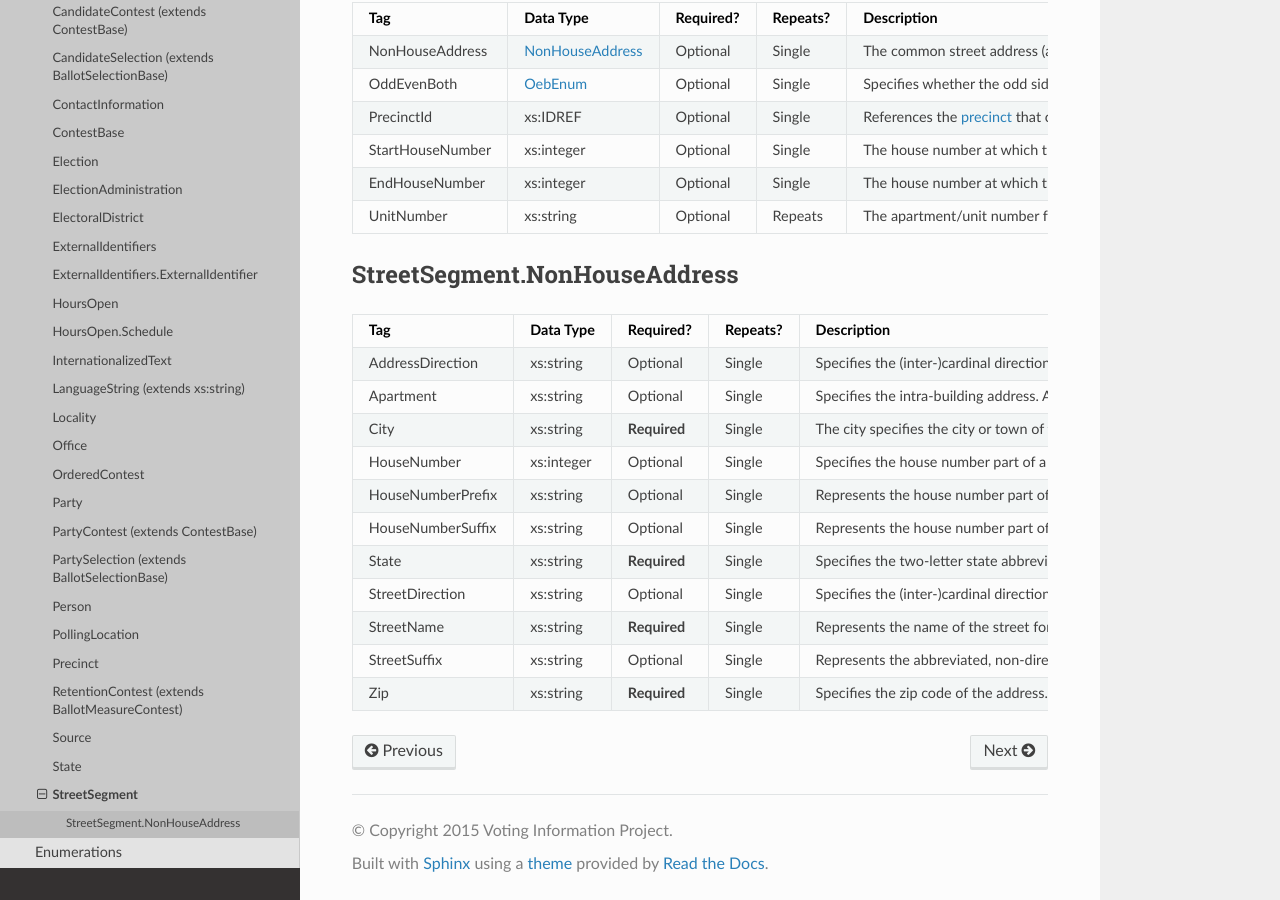
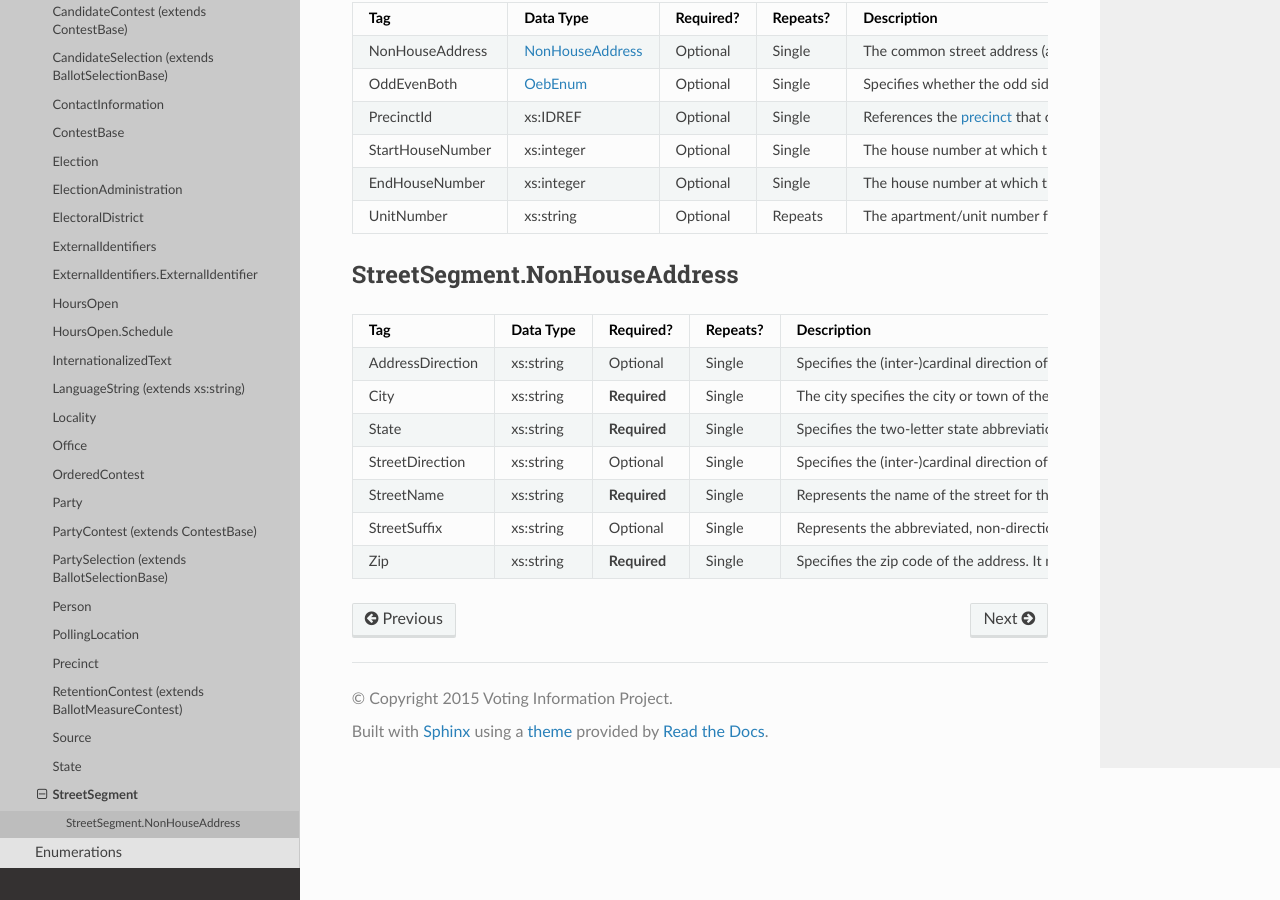
Before and after one commit to votinginfoproject/vip-specification, a Sphinx documentation site: the page built from docs/xml/elements/street_segment.rst, in a window 1280 px wide and 900 px high, scrolled down 504 px. Built offline with Sphinx 7.4.7 and the Read the Docs theme 2.0.0, drawn with Linux system fonts in a browser that asks for light colours.

Commit message:
Update documentation to reflect the changes to the spec.

```diff
--- a/docs/xml/elements/candidate_selection.rst
+++ b/docs/xml/elements/candidate_selection.rst
@@ -5,11 +5,11 @@ CandidateSelection (extends BallotSelectionBase)
 | Tag                            | Data Type                                          | Required?    | Repeats?   |                                                  Description |                                     Error Handling |
 |                                |                                                    |              |            |                                                              |                                                    |
 +================================+====================================================+==============+============+==============================================================+====================================================+
-| isWriteIn                      | xs:boolean                                         | Optional     | Attribute  |                                                              |                                                    |
-+--------------------------------+----------------------------------------------------+--------------+------------+--------------------------------------------------------------+----------------------------------------------------+
 | CandidateId                    | xs:IDREF                                           | Optional     | Repeats    |                                                              |                                                    |
 +--------------------------------+----------------------------------------------------+--------------+------------+--------------------------------------------------------------+----------------------------------------------------+
 | EndorsementPartyId             | xs:IDREF                                           | Optional     | Repeats    |                                                              |                                                    |
++--------------------------------+----------------------------------------------------+--------------+------------+--------------------------------------------------------------+----------------------------------------------------+
+| IsWriteIn                      | xs:boolean                                         | Optional     | Single     |                                                              |                                                    |
 +--------------------------------+----------------------------------------------------+--------------+------------+--------------------------------------------------------------+----------------------------------------------------+
 
 .. code-block:: xml
--- a/docs/xml/elements/external_identifiers.rst
+++ b/docs/xml/elements/external_identifiers.rst
@@ -5,7 +5,7 @@ ExternalIdentifiers
 | Tag                            | Data Type                                          | Required?    | Repeats?   |                                                  Description |                                     Error Handling |
 |                                |                                                    |              |            |                                                              |                                                    |
 +================================+====================================================+==============+============+==============================================================+====================================================+
-| ExternalIdentifier             | ExternalIdentifiers.ExternalIdentifier             | Optional     | Single     |                                                              |                                                    |
+| ExternalIdentifier             | ExternalIdentifiers.ExternalIdentifier             | Optional     | Repeats    |                                                              |                                                    |
 +--------------------------------+----------------------------------------------------+--------------+------------+--------------------------------------------------------------+----------------------------------------------------+
 
 ExternalIdentifiers.ExternalIdentifier
--- a/docs/xml/elements/street_segment.rst
+++ b/docs/xml/elements/street_segment.rst
@@ -129,61 +129,11 @@ StreetSegment.NonHouseAddress
 |                   |            |             |             |Capitol St NE."       |                         |
 |                   |            |             |             |                      |                         |
 +-------------------+------------+-------------+-------------+----------------------+-------------------------+
-| Apartment         | xs:string  | Optional    | Single      |Specifies the         |If the field is not      |
-|                   |            |             |             |intra-building        |present or invalid, the  |
-|                   |            |             |             |address. A prefix     |implementation is        |
-|                   |            |             |             |(e.g. "Apt", "Suite") |required to ignore it.   |
-|                   |            |             |             |is optional. Examples |                         |
-|                   |            |             |             |are "Apt 303", "303", |                         |
-|                   |            |             |             |"4G", "4th Floor."    |                         |
-+-------------------+------------+-------------+-------------+----------------------+-------------------------+
 | City              | xs:string  | **Required**| Single      |The city specifies the|If the field is not      |
 |                   |            |             |             |city or town of the   |present or invalid, the  |
 |                   |            |             |             |address.              |implementation is        |
 |                   |            |             |             |                      |required to ignore the   |
 |                   |            |             |             |                      |element containing it.   |
-+-------------------+------------+-------------+-------------+----------------------+-------------------------+
-| HouseNumber       | xs:integer | Optional    | Single      |Specifies the house   |If the field is not      |
-|                   |            |             |             |number part of a      |present or invalid, the  |
-|                   |            |             |             |street address. It may|implementation is        |
-|                   |            |             |             |only be numeric. It is|required to ignore it. If|
-|                   |            |             |             |optional because: (1) |each of HouseNumber,     |
-|                   |            |             |             |some addresses do not |HouseNumberSuffix, and   |
-|                   |            |             |             |have numbers ("A      |HouseNumberPrefix is     |
-|                   |            |             |             |Second St."), (2) some|blank, the address       |
-|                   |            |             |             |addresses only have   |represents the entire    |
-|                   |            |             |             |house number suffixes |street.                  |
-|                   |            |             |             |("1/2 Second St."),   |                         |
-|                   |            |             |             |and (3) a             |                         |
-|                   |            |             |             |NonHouseAddress within|                         |
-|                   |            |             |             |a StreetSegment should|                         |
-|                   |            |             |             |not have a house      |                         |
-|                   |            |             |             |number as it          |                         |
-|                   |            |             |             |represents only the   |                         |
-|                   |            |             |             |common aspects of the |                         |
-|                   |            |             |             |address.              |                         |
-+-------------------+------------+-------------+-------------+----------------------+-------------------------+
-| HouseNumberPrefix | xs:string  | Optional    | Single      |Represents the house  |If the field is not      |
-|                   |            |             |             |number part of a      |present or invalid, the  |
-|                   |            |             |             |street address. It may|implementation is        |
-|                   |            |             |             |contain letters or    |required to ignore it. If|
-|                   |            |             |             |slashes (e.g., 'B' in |each of HouseNumber,     |
-|                   |            |             |             |'B22 Main St').       |HouseNumberSuffix, and   |
-|                   |            |             |             |                      |HouseNumberPrefix is     |
-|                   |            |             |             |                      |blank, the address       |
-|                   |            |             |             |                      |represents the entire    |
-|                   |            |             |             |                      |street.                  |
-+-------------------+------------+-------------+-------------+----------------------+-------------------------+
-| HouseNumberSuffix | xs:string  | Optional    | Single      |Represents the house  |If the field is not      |
-|                   |            |             |             |number part of a      |present or invalid, the  |
-|                   |            |             |             |street address. It may|implementation is        |
-|                   |            |             |             |contain letters or    |required to ignore it. If|
-|                   |            |             |             |slashes (e.g., B or   |each of HouseNumber,     |
-|                   |            |             |             |1/2).                 |HouseNumberSuffix, and   |
-|                   |            |             |             |                      |HouseNumberPrefix is     |
-|                   |            |             |             |                      |blank, the address       |
-|                   |            |             |             |                      |represents the entire    |
-|                   |            |             |             |                      |street.                  |
 +-------------------+------------+-------------+-------------+----------------------+-------------------------+
 | State             | xs:string  | **Required**| Single      |Specifies the         |If the field is not      |
 |                   |            |             |             |two-letter state      |present or invalid, the  |
```
